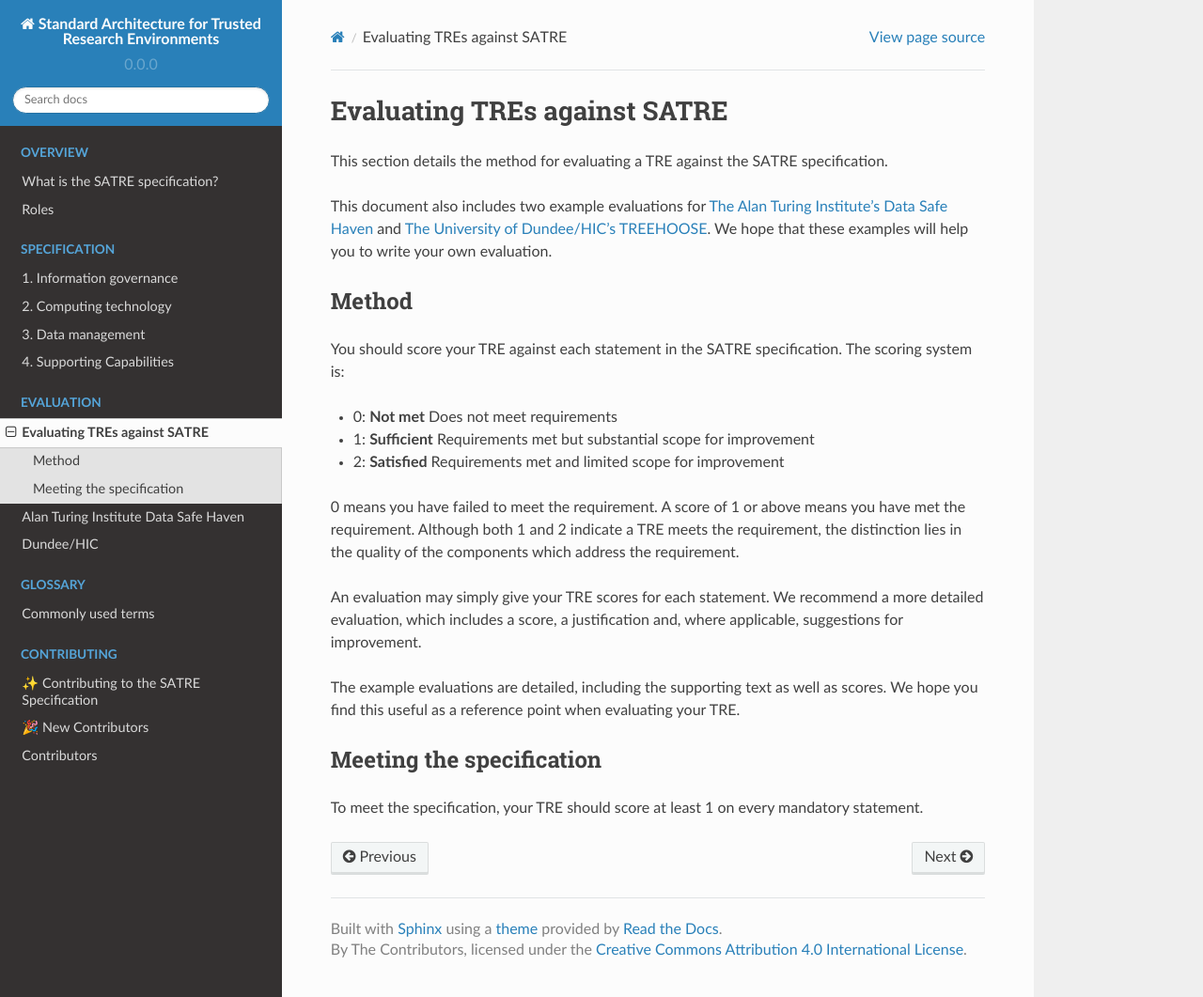
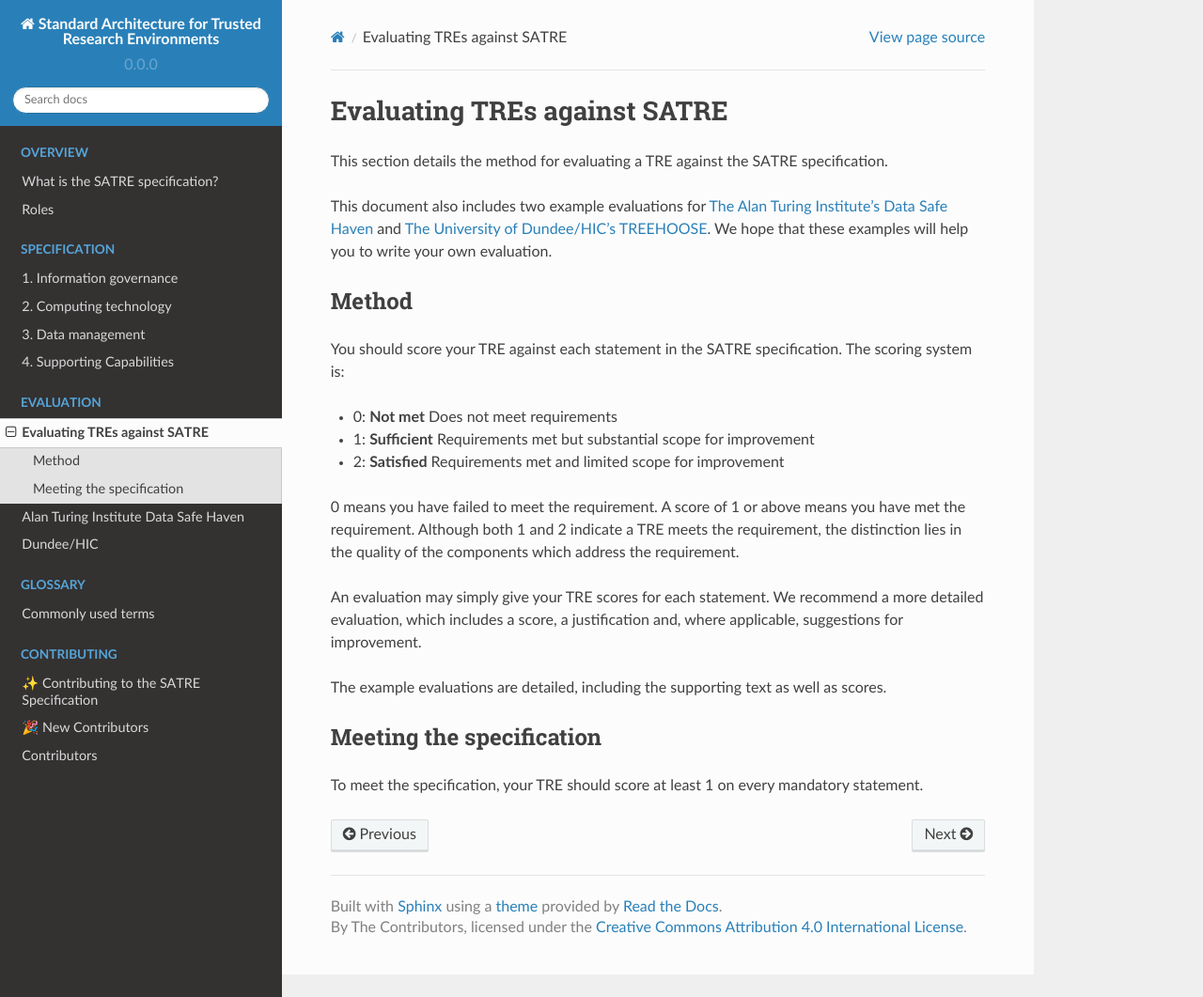
Before and after one commit to sa-tre/satre-specification, a Sphinx documentation site: the page built from docs/source/evaluation.md, in a window 1280 px wide and 1061 px high. Shown: the whole window at 94% size. Built offline with Sphinx 7.4.7 and the Read the Docs theme 2.0.0, drawn with Linux system fonts in a browser that asks for light colours.

Commit message:
Update docs/source/evaluation.md
Co-authored-by: Jim Madge <jmadge@turing.ac.uk>

```diff
--- a/docs/source/evaluation.md
+++ b/docs/source/evaluation.md
@@ -24,7 +24,6 @@ An evaluation may simply give your TRE scores for each statement.
 We recommend a more detailed evaluation, which includes a score, a justification and, where applicable, suggestions for improvement.
 
 The example evaluations are detailed, including the supporting text as well as scores.
-We hope you find this useful as a reference point when evaluating your TRE.
 
 ## Meeting the specification
 
```
